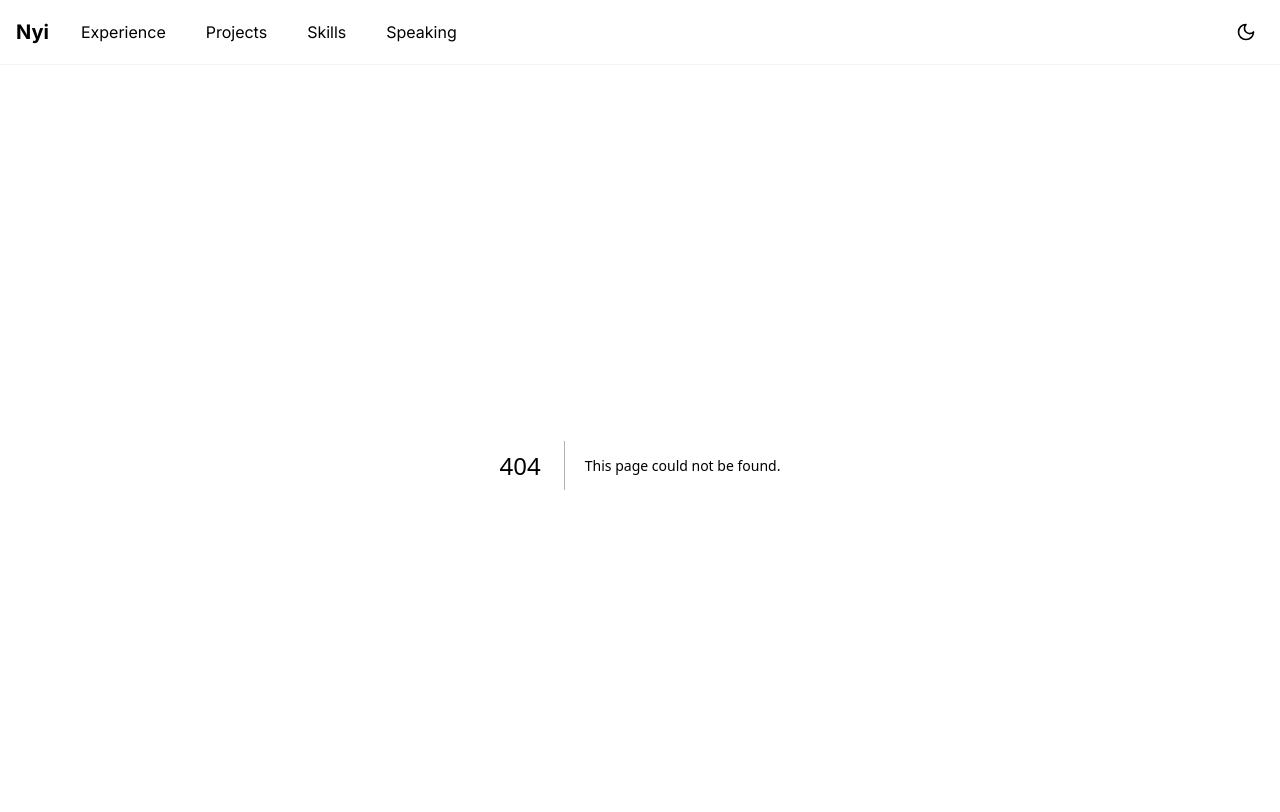
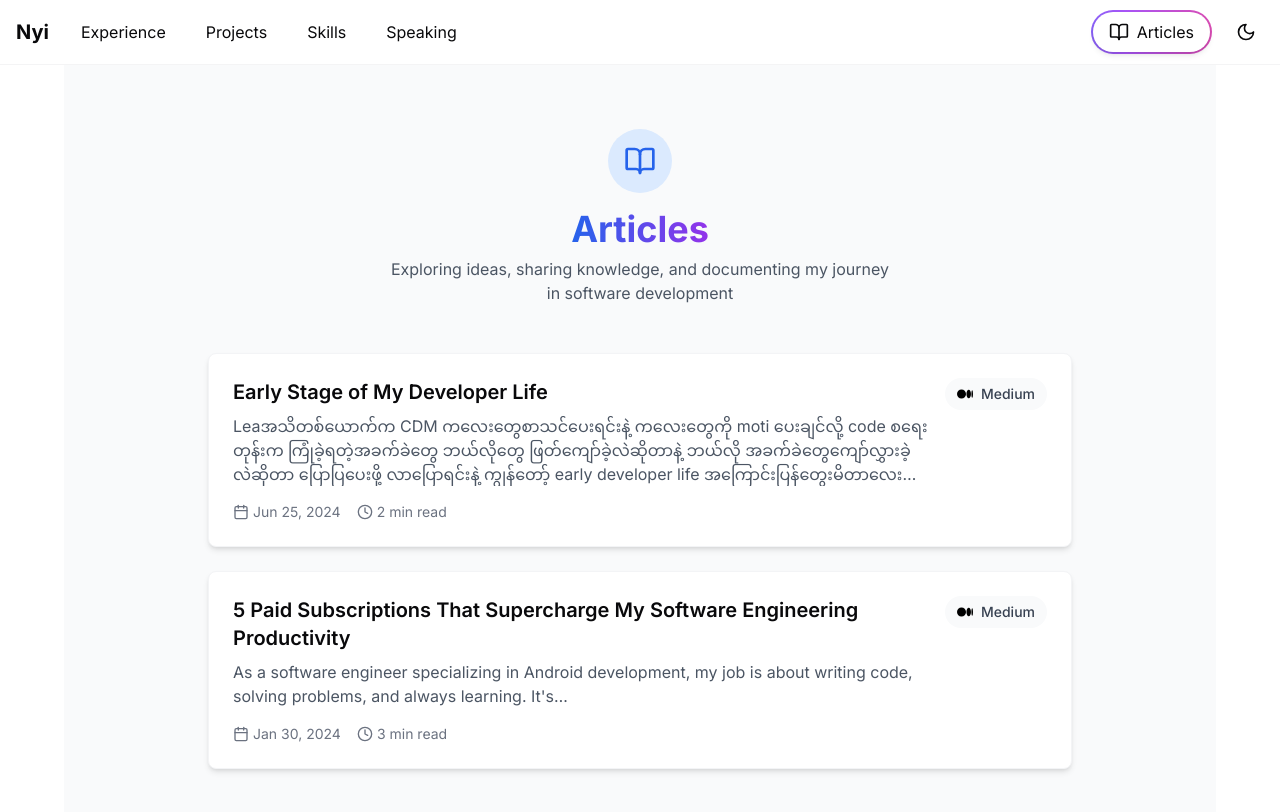
Before and after one commit to nyinyiz/resume, a Next.js app: page /articles in a window 1280 px wide. Before the commit this address had no page. Shown: the top 812 px of the page. Built offline with nearby package versions, Linux system fonts and the light colour scheme.

Commit message:
feat: Enhance Navbar with Articles link and add shine animation

```diff
--- /dev/null
+++ b/src/app/articles/page.tsx
@@ -0,0 +1,19 @@
+"use client";
+
+import MediumArticles from "@/components/MediumArticles";
+import { motion } from "framer-motion";
+
+export default function ArticlesPage() {
+  return (
+    <motion.div
+      initial={{ opacity: 0 }}
+      animate={{ opacity: 1 }}
+      transition={{ duration: 0.5 }}
+      className="min-h-screen bg-gray-50 dark:bg-gray-900"
+    >
+      <div className="max-w-7xl mx-auto px-4 sm:px-6 lg:px-8">
+        <MediumArticles />
+      </div>
+    </motion.div>
+  );
+}
--- a/src/app/page.tsx
+++ b/src/app/page.tsx
@@ -8,7 +8,7 @@ import Speaking from "@/components/Speaking";
 import Certificates from "@/components/Certificates";
 import { motion } from "framer-motion";
 import { Analytics } from "@vercel/analytics/react"
-import { GitFork } from "lucide-react";
+import { GitFork, BookOpen } from "lucide-react";
 import Link from "next/link";
 
 // Hero section animation - Fade in and slide up
@@ -123,6 +123,18 @@ const staggerContainer = {
   }
 };
 
+const shineAnimation = {
+  initial: { backgroundPosition: "200% center" },
+  animate: {
+    backgroundPosition: ["200% center", "-200% center"],
+    transition: {
+      duration: 3,
+      repeat: Infinity,
+      ease: "linear"
+    }
+  }
+};
+
 export default function Home() {
   return (
     <div className="max-w-7xl mx-auto">
@@ -185,25 +197,6 @@ export default function Home() {
         >
           <Certificates />
         </motion.div>
-
-        <motion.div
-          variants={cloneAnimation}
-          viewport={{ once: true, margin: "-100px" }}
-          whileHover={{ scale: 1.05 }}
-          transition={{ duration: 0.2 }}
-          className="text-center py-16"
-        >
-          <Link
-            href="/clone"
-            className="inline-flex items-center gap-2 px-6 py-3 text-lg font-medium text-white bg-black rounded-full hover:bg-gray-800 dark:bg-white dark:text-black dark:hover:bg-gray-200 transition-colors"
-          >
-            <GitFork className="w-5 h-5" />
-            Clone this website
-          </Link>
-          <p className="mt-4 text-sm text-gray-600 dark:text-gray-400">
-            Like what you see? Get your own portfolio website
-          </p>
-        </motion.div>
         <Analytics />
       </motion.div>
     </div>
--- /dev/null
+++ b/src/components/MediumArticles.tsx
@@ -0,0 +1,115 @@
+import { motion } from "framer-motion";
+import { ExternalLink, Clock, Calendar, BookOpen } from "lucide-react";
+import Image from "next/image";
+
+interface Article {
+  title: string;
+  description: string;
+  url: string;
+  date: string;
+  readTime: string;
+  source: string;
+}
+
+const articles: Article[] = [
+  {
+    title: "Early Stage of My Developer Life",
+    description: "Leaအသိတစ်ယောက်က CDM ကလေးတွေစာသင်ပေးရင်းနဲ့ ကလေးတွေကို moti ပေးချင်လို့ code စရေးတုန်းက ကြုံခဲ့ရတဲ့အခက်ခဲတွေ ဘယ်လိုတွေ ဖြတ်ကျော်ခဲ့လဲဆိုတာနဲ့ ဘယ်လို အခက်ခဲတွေကျော်လွှားခဲ့လဲဆိုတာ ပြောပြပေးဖို့ လာပြောရင်းနဲ့ ကျွန်တော့် early developer life အကြောင်းပြန်တွေးမိတာလေးချရေးထားတာ။",
+    url: "https://medium.com/@nyinyizaw.dev/early-stage-of-my-developer-life-c87b13875bd5",
+    date: "Jun 25, 2024",
+    readTime: "2 min read",
+    source: "Medium"
+  },
+  {
+    title: "5 Paid Subscriptions That Supercharge My Software Engineering Productivity",
+    description: "As a software engineer specializing in Android development, my job is about writing code, solving problems, and always learning. It's…",
+    url: "https://medium.com/@nyinyizaw.dev/5-paid-subscriptions-that-supercharge-my-software-engineering-productivity-20d910141831",
+    date: "Jan 30, 2024",
+    readTime: "3 min read",
+    source: "Medium"
+  },
+];
+
+export default function MediumArticles() {
+  return (
+    <section className="py-16">
+      <div className="max-w-4xl mx-auto px-4">
+        <div className="mb-12">
+          <motion.div
+            initial={{ opacity: 0, y: 20 }}
+            animate={{ opacity: 1, y: 0 }}
+            transition={{ duration: 0.5 }}
+            className="flex flex-col items-center text-center"
+          >
+            <div className="inline-flex items-center justify-center w-16 h-16 rounded-full bg-blue-100 dark:bg-blue-900 mb-4">
+              <BookOpen className="w-8 h-8 text-blue-600 dark:text-blue-400" />
+            </div>
+            <h2 className="text-4xl font-bold bg-gradient-to-r from-blue-600 to-purple-600 bg-clip-text text-transparent">
+              Articles
+            </h2>
+            <p className="mt-2 text-gray-600 dark:text-gray-400 max-w-lg">
+              Exploring ideas, sharing knowledge, and documenting my journey in software development
+            </p>
+          </motion.div>
+        </div>
+        <div className="space-y-6">
+          {articles.map((article, index) => (
+            <motion.article
+              key={index}
+              initial={{ opacity: 0, y: 20 }}
+              animate={{ opacity: 1, y: 0 }}
+              transition={{ delay: index * 0.1 }}
+              className="group relative bg-white dark:bg-gray-800 rounded-lg p-6 shadow-md hover:shadow-lg transition-all border border-gray-100 dark:border-gray-700"
+            >
+              <a
+                href={article.url}
+                target="_blank"
+                rel="noopener noreferrer"
+                className="absolute inset-0 z-10"
+                aria-label={`Read article: ${article.title}`}
+              />
+              <div className="flex items-start justify-between gap-4">
+                <div className="flex-1">
+                  <h3 className="text-xl font-semibold mb-2 group-hover:text-blue-600 dark:group-hover:text-blue-400 transition-colors">
+                    <div className="flex items-center gap-2">
+                      {article.title}
+                      <ExternalLink className="w-4 h-4 opacity-0 group-hover:opacity-100 transition-opacity" />
+                    </div>
+                  </h3>
+                  <p className="text-gray-600 dark:text-gray-300 mb-4 line-clamp-3">
+                    {article.description}
+                  </p>
+                  <div className="flex items-center gap-4 text-sm text-gray-500 dark:text-gray-400">
+                    <div className="flex items-center gap-1">
+                      <Calendar className="w-4 h-4" />
+                      <span>{article.date}</span>
+                    </div>
+                    <div className="flex items-center gap-1">
+                      <Clock className="w-4 h-4" />
+                      <span>{article.readTime}</span>
+                    </div>
+                  </div>
+                </div>
+                <div className="flex-shrink-0 relative z-20">
+                  <div className="flex items-center gap-2 bg-gray-50 dark:bg-gray-900 px-3 py-1.5 rounded-full">
+                    <div className="w-4 h-4 relative">
+                      <Image
+                        src="/medium-logo.svg"
+                        alt="Medium"
+                        fill
+                        className="object-contain dark:invert"
+                      />
+                    </div>
+                    <span className="text-sm font-medium text-gray-700 dark:text-gray-300">
+                      {article.source}
+                    </span>
+                  </div>
+                </div>
+              </div>
+            </motion.article>
+          ))}
+        </div>
+      </div>
+    </section>
+  );
+}
--- a/src/components/Navbar.tsx
+++ b/src/components/Navbar.tsx
@@ -3,8 +3,21 @@
 import { useTheme } from "next-themes";
 import Link from "next/link";
 import { useState, useEffect } from "react";
-import { Moon, Sun } from "lucide-react";
+import { Moon, Sun, BookOpen } from "lucide-react";
 import { resumeData } from "@/data/resume";
+import { motion } from "framer-motion";
+
+const shineAnimation = {
+  initial: { backgroundPosition: "200% center" },
+  animate: {
+    backgroundPosition: ["200% center", "-200% center"],
+    transition: {
+      duration: 3,
+      repeat: Infinity,
+      ease: "linear"
+    }
+  }
+};
 
 export default function Navbar() {
   const [mounted, setMounted] = useState(false);
@@ -40,6 +53,21 @@ export default function Navbar() {
               Speaking
             </Link>
           </div>
+          <div className="flex items-center gap-4">
+            <motion.div
+              variants={shineAnimation}
+              initial="initial"
+              animate="animate"
+              className="rounded-full p-[2px] bg-gradient-to-r from-blue-500 via-purple-500 to-pink-500 bg-[length:200%_100%]"
+            >
+              <Link
+                href="/articles"
+                className="flex items-center justify-center gap-2 bg-background px-4 py-2 rounded-full shadow-md hover:shadow-lg transition-all"
+              >
+                <BookOpen className="w-5 h-5" />
+                <span>Articles</span>
+              </Link>
+            </motion.div>
             <button
               onClick={() => setTheme(theme === "dark" ? "light" : "dark")}
               className="rounded-md p-2 hover:bg-accent"
@@ -48,6 +76,7 @@ export default function Navbar() {
             </button>
           </div>
         </div>
+      </div>
     </nav>
   );
 }
```
Also changed, not shown: public/medium-logo.svg (added). Lines whose indentation alone changed are shown as unchanged.
